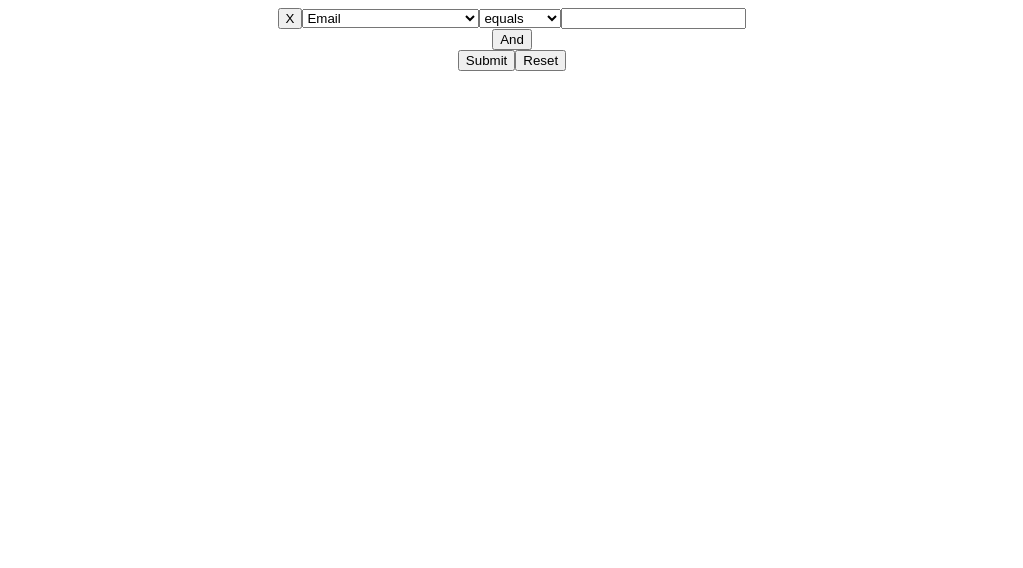
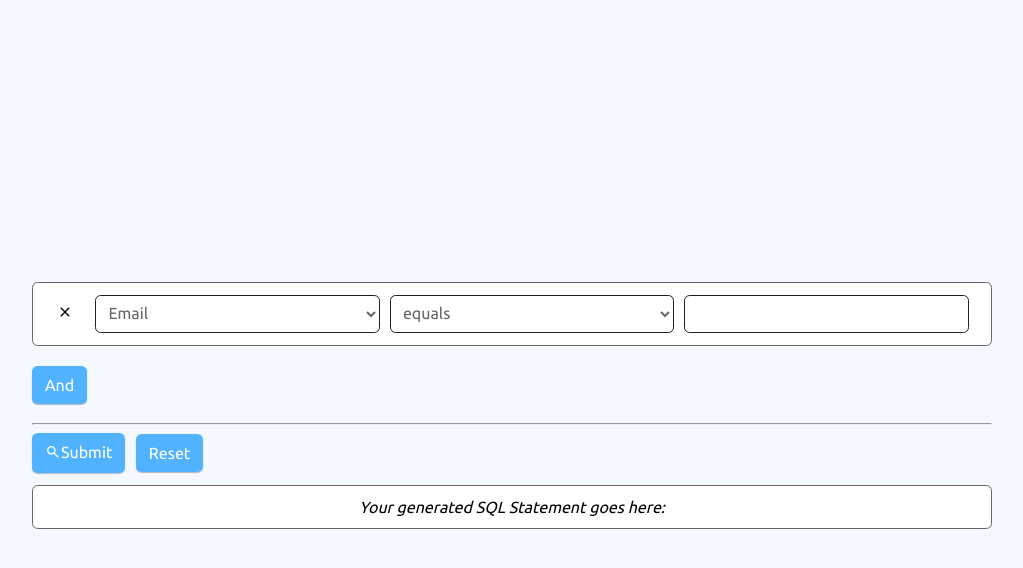
Before and after one commit to carloschulo/query-builder, a React (Create React App) app: page / in a window 1280 px wide. Shown: the top 568 px of the page, without its empty margins (128-1151 px from the left). Built offline with nearby package versions, Linux system fonts and the light colour scheme.

Commit message:
Clean up and add styles

```diff
--- a/package.json
+++ b/package.json
@@ -7,6 +7,7 @@
   "dependencies": {
     "react": "17.0.2",
     "react-dom": "17.0.2",
+    "react-icons": "^4.2.0",
     "react-scripts": "4.0.0"
   },
   "devDependencies": {
--- a/src/App.js
+++ b/src/App.js
@@ -1,10 +1,13 @@
 import "./styles.css";
-import buildQuery, { TABLE } from "./useQueryBuilder";
+import buildQuery, { TABLE } from "./QueryBuilder";
 import QueryForm from "./QueryForm";
 import { useState } from "react";
 
 export default function App() {
   const [queryString, setQueryString] = useState("");
+  const formReset = () => {
+    setQueryString("");
+  };
   const handleBuildQueryString = (array) => {
     const queryStringArray = array.map(
       ({ predicate, operator, value1, value2 }) => {
@@ -18,8 +21,13 @@ export default function App() {
   };
   return (
     <div className="App">
-      <QueryForm queryArray={handleBuildQueryString} />
-      {queryString ? <div> {queryString} </div> : null}
+      <QueryForm queryArray={handleBuildQueryString} formReset={formReset} />
+      <div
+        className="card w-100 m-stack-top-lg"
+        style={{ textAlign: "center", fontStyle: "italic" }}
+      >
+        {queryString ? queryString : "Your generated SQL Statement goes here:"}
+      </div>
     </div>
   );
 }
--- a/src/QueryForm.js
+++ b/src/QueryForm.js
@@ -1,8 +1,9 @@
-import { predicatesList, predicates } from "./useQueryBuilder";
+import { useState, useCallback } from "react";
+import Row from "./QueryRow";
+import { MdSearch } from "react-icons/md";
+import Button from "./components/Button";
 
-import { useState, useCallback } from "react";
-
-export default function QueryForm({ queryArray }) {
+export default function QueryForm({ queryArray, formReset }) {
   const initData = {
     predicate: "Email",
     operator: "equals",
@@ -10,7 +11,6 @@ export default function QueryForm({ queryArray }) {
     value2: "",
   };
   const [rowDataArray, setRowDataArray] = useState([initData]);
-
   const handleInputChange = (i, e, val) => {
     const rowData = [...rowDataArray];
     rowData[i][val] = e.target.value;
@@ -34,97 +34,31 @@ export default function QueryForm({ queryArray }) {
   };
   const handleReset = () => {
     setRowDataArray([initData]);
+    formReset();
   };
 
   return (
-    <form onSubmit={handleSubmit}>
+    <form onSubmit={handleSubmit} className="w-100">
       <Row
         rowDataArray={rowDataArray}
         handleInputChange={handleInputChange}
         removeRow={handleRemoveRow}
       />
       <div>
-        <button type="button" onClick={handleAddRow}>
+        <Button onClick={handleAddRow} className="m-stack-md button">
           And
-        </button>
+        </Button>
       </div>
+      <hr />
       <div>
-        <button>Submit</button>
-        <button type="button" onClick={handleReset}>
-          Reset
-        </button>
+        <Button buttonType="submit">
+          <span style={{ verticalAlign: "inherit" }}>
+            <MdSearch />
+          </span>
+          Submit
+        </Button>
+        <Button onClick={handleReset}>Reset</Button>
       </div>
     </form>
   );
 }
-
-export function Row({ rowDataArray, handleInputChange, removeRow }) {
-  const isString = (p) => predicates[p].type === "string";
-  const handleRemoveRow = (i) => removeRow(i);
-  return (
-    <>
-      {rowDataArray.map((row, i) => (
-        <div key={i} id={i}>
-          <span>
-            <button
-              type="button"
-              aria-label="Remove Row"
-              onClick={() => handleRemoveRow(i)}
-            >
-              X
-            </button>
-          </span>
-          <select
-            value={row.predicate}
-            onChange={(e) => handleInputChange(i, e, "predicate")}
-          >
-            {predicatesList.map((op, index) => (
-              <option value={op} key={`${index}-${index}`}>
-                {op}
-              </option>
-            ))}
-          </select>
-          {!isString(row.predicate) ? "is" : null}
-          <select
-            value={row.operator}
-            onChange={(e) => handleInputChange(i, e, "operator")}
-          >
-            {predicates[row.predicate].operators().map((op, index) => (
-              <option value={op} key={op}>
-                {op}
-              </option>
-            ))}
-          </select>
-
-          {isString(row.predicate) ? (
-            <input
-              type="text"
-              value={row.value1}
-              onChange={(e) => handleInputChange(i, e, "value1")}
-            />
-          ) : row.operator === "between" ? (
-            <span>
-              <input
-                type="text"
-                value={row.value1}
-                onChange={(e) => handleInputChange(i, e, "value1")}
-              />
-              and
-              <input
-                type="text"
-                value={row.value2}
-                onChange={(e) => handleInputChange(i, e, "value2")}
-              />
-            </span>
-          ) : (
-            <input
-              type="text"
-              value={row.value1}
-              onChange={(e) => handleInputChange(i, e, "value1")}
-            />
-          )}
-        </div>
-      ))}
-    </>
-  );
-}
--- /dev/null
+++ b/src/QueryRow.js
@@ -0,0 +1,80 @@
+import { predicatesList, predicates } from "./QueryBuilder";
+import { MdClose } from "react-icons/md";
+import Button from "./components/Button";
+import Field from "./components/InputField";
+
+export default function Row({ rowDataArray, handleInputChange, removeRow }) {
+  const isString = (p) => predicates[p].type === "string";
+  const handleRemoveRow = (i) => removeRow(i);
+  return (
+    <>
+      {rowDataArray.map((row, i) => (
+        <div key={i} id={i} className="flex-row m-stack-md card">
+          <span className="flex-inline-center">
+            <Button
+              transparent
+              type="button"
+              aria-label="Remove Row"
+              onClick={() => handleRemoveRow(i)}
+            >
+              <MdClose />
+            </Button>
+          </span>
+          <select
+            className="input"
+            value={row.predicate}
+            onChange={(e) => handleInputChange(i, e, "predicate")}
+          >
+            {predicatesList.map((op, index) => (
+              <option value={op} key={`${index}-${index}`}>
+                {op}
+              </option>
+            ))}
+          </select>
+          {!isString(row.predicate) ? (
+            <span className="m-inline-md p1 flex-inline-center">is</span>
+          ) : null}
+          <select
+            className="input"
+            value={row.operator}
+            onChange={(e) => handleInputChange(i, e, "operator")}
+          >
+            {predicates[row.predicate].operators().map((op, index) => (
+              <option value={op} key={op}>
+                {op}
+              </option>
+            ))}
+          </select>
+
+          {isString(row.predicate) ? (
+            <Field
+              type="text"
+              value={row.value1}
+              onChange={(e) => handleInputChange(i, e, "value1")}
+            />
+          ) : row.operator === "between" ? (
+            <span>
+              <Field
+                type="text"
+                value={row.value1}
+                onChange={(e) => handleInputChange(i, e, "value1")}
+              />
+              <span className="m-inline-md p1 flex-inline-center">and</span>
+              <Field
+                type="text"
+                value={row.value2}
+                onChange={(e) => handleInputChange(i, e, "value2")}
+              />
+            </span>
+          ) : (
+            <Field
+              type="text"
+              value={row.value1}
+              onChange={(e) => handleInputChange(i, e, "value1")}
+            />
+          )}
+        </div>
+      ))}
+    </>
+  );
+}
--- /dev/null
+++ b/src/components/Button.js
@@ -0,0 +1,17 @@
+import "./buttonStyles.css";
+export default function Button({
+  children,
+  buttonType = "button",
+  transparent = false,
+  ...rest
+}) {
+  return (
+    <button
+      className={transparent ? "button transparent" : "button"}
+      type={buttonType}
+      {...rest}
+    >
+      {children}
+    </button>
+  );
+}
--- /dev/null
+++ b/src/components/InputField.js
@@ -0,0 +1,19 @@
+import "./inputStyles.css";
+export default function InputField({
+  inputType = "text",
+  inputName = "",
+  value = "",
+  ...rest
+}) {
+  return (
+    <>
+      <input
+        className="input"
+        type={inputType}
+        name={inputName}
+        value={value}
+        {...rest}
+      />
+    </>
+  );
+}
--- /dev/null
+++ b/src/components/buttonStyles.css
@@ -0,0 +1,35 @@
+.button {
+  display: inline-block;
+  line-height: 1.5;
+  text-align: center;
+  text-decoration: none;
+  vertical-align: middle;
+  cursor: pointer;
+  user-select: none;
+  border: 1px solid transparent;
+  padding: 0.375rem 0.75rem;
+  margin: var(--spacing-inline-md);
+  font-size: 1rem;
+  border-radius: var(--border-radius);
+  transition: all 0.2s ease-in-out;
+  color: #fff;
+  background-color: var(--color-blue);
+  box-shadow: var(--elevation-1);
+}
+.button.transparent {
+  background: transparent;
+  color: black;
+  border: inherit;
+  box-shadow: none;
+}
+.button:focus {
+  border-color: var(--color-dark);
+  outline: 0;
+  box-shadow: var(--box-shadow-focus);
+}
+.button.disabled,
+.button:disabled {
+  opacity: 0.58;
+  pointer-events: none;
+  box-shadow: none;
+}
--- /dev/null
+++ b/src/components/inputStyles.css
@@ -0,0 +1,26 @@
+.input {
+  display: inline-block;
+  width: inherit;
+  padding: var(--spacing-inset-sm);
+  margin: var(--spacing-inline-md);
+  font-size: 1rem;
+  color: var(--color-text-muted);
+  background-color: var(--color-white);
+  border: 1px solid var(--color-neutral-dark);
+  border-radius: var(--border-radius);
+  transition: all 0.2s ease-in-out;
+  flex-grow: 1;
+  flex-basis: 0;
+}
+.input:focus {
+  color: #212529;
+  background-color: var(--color-white);
+  border-color: var(--color-blue);
+  outline: 0;
+  box-shadow: var(--box-shadow-focus);
+}
+.label {
+  font-size: var(--body-font-size-1);
+  font-weight: var(--body-font-weight-1);
+  line-height: var(--body-line-height-1);
+}
--- a/src/styles.css
+++ b/src/styles.css
@@ -1,4 +1,129 @@
+@import url("https://fonts.googleapis.com/css2?family=Ubuntu:wght@400;700&display=swap");
+:root {
+  /* colors */
+  --color-text-muted: #666666;
+  --color-neutral-dark: #1f1f1f;
+  --color-blue: #0091ffaa;
+  --color-lightest-blue: #f4f8ff;
+  --color-white: #ffffff;
+  --color-black: #000000;
+  --color-light: #f8f9fa;
+  --color-dark: #212529;
+  --color-pink: #ff7575;
+  --color-muted-blue: rgb(4 3 105 / 38%);
+
+  --box-shadow-focus: 0 0 0 0.25rem var(--color-muted-blue);
+  --border-radius: 0.35rem;
+
+  /* spacing */
+  --spacing-stack-sm: 0.5rem 0;
+  --spacing-stack-md: 0.65rem 0;
+  --spacing-stack-top-sm: 0.5rem 0 0 0;
+  --spacing-stack-top-md: 0.65rem 0 0 0;
+  --spacing-stack-top-lg: 0.75rem 0 0 0;
+  --spacing-inset-sm: 0.5rem;
+  --spacing-inset-md: 0.65rem;
+  --spacing-inset-lg: 0.75rem;
+  --spacing-inline-sm: 0 0.5rem 0 0;
+  --spacing-inline-md: 0 0.65rem 0 0;
+  --spacing-inline-lg: 0 0.75rem 0 0;
+
+  /* elevations */
+  /* buttons */
+  --elevation-1: 0 0 1px 0 rgba(0, 0, 0, 0.12), 0 1px 1px 0 rgba(0, 0, 0, 0.24);
+  /* card, hotspot */
+  --elevation-2: 0 0 1px 0 rgba(0, 0, 0, 0.16),
+    0 4px 8px -2px rgba(0, 0, 0, 0.24);
+
+  /* type */
+  --header-font-size-1: 2.125rem;
+  --header-font-size-2: 1.75rem;
+  --header-line-height-1: 2.75rem;
+  --header-line-height-2: 2.25rem;
+  --header-font-weight-1: 500;
+  --header-font-weight-2: 700;
+
+  --body-font-size-1: 1.125rem;
+  --body-font-size-2: 1rem;
+  --body-line-height-1: 1.75rem;
+  --body-line-height-2: 1.5rem;
+  --body-font-weight-1: 600;
+  --body-font-weight-2: 500;
+  --body-font-weight-3: 400;
+}
+
+* {
+  box-sizing: border-box;
+  font-family: "Ubuntu", sans-serif;
+}
+body,
+html {
+  margin: 0;
+  padding: 0;
+}
+
+body {
+  background-color: var(--color-lightest-blue);
+  height: 100vh;
+}
+
+#root {
+  height: 100%;
+}
 .App {
-  font-family: sans-serif;
-  text-align: center;
+  max-width: 992px;
+  margin: 0 auto;
+  padding: 1em;
+  height: inherit;
+  display: flex;
+  align-items: center;
+  justify-content: center;
+  flex-direction: column;
 }
+
+/* Util Classes */
+
+.flex-between {
+  display: flex;
+  justify-content: space-between;
+}
+
+.flex-row {
+  display: flex;
+  flex-direction: row;
+}
+
+.flex-inline-center {
+  display: inline-flex;
+  align-items: center;
+}
+.m-stack-md {
+  margin: var(--spacing-stack-md) !important;
+}
+.m-inline-md {
+  margin: var(--spacing-inline-md) !important;
+}
+.m-stack-top-lg {
+  margin: var(--spacing-stack-top-lg) !important;
+}
+
+.w-100 {
+  width: 100%;
+}
+
+.card {
+  background: var(--color-white);
+  padding: var(--spacing-inset-lg);
+  border: 1px solid var(--color-text-muted);
+  border-radius: var(--border-radius);
+}
+
+.p1 {
+  font-size: var(--body-font-size-1);
+  font-weight: var(--body-font-weight-3);
+}
+
+.p2 {
+  font-size: var(--body-font-size-2);
+  font-weight: var(--body-font-weight-2);
+}
```
Also changed, not shown: src/QueryBuilder.js (renamed from src/useQueryBuilder.js), 1 other file (tests, documents, lock files or other folders).
